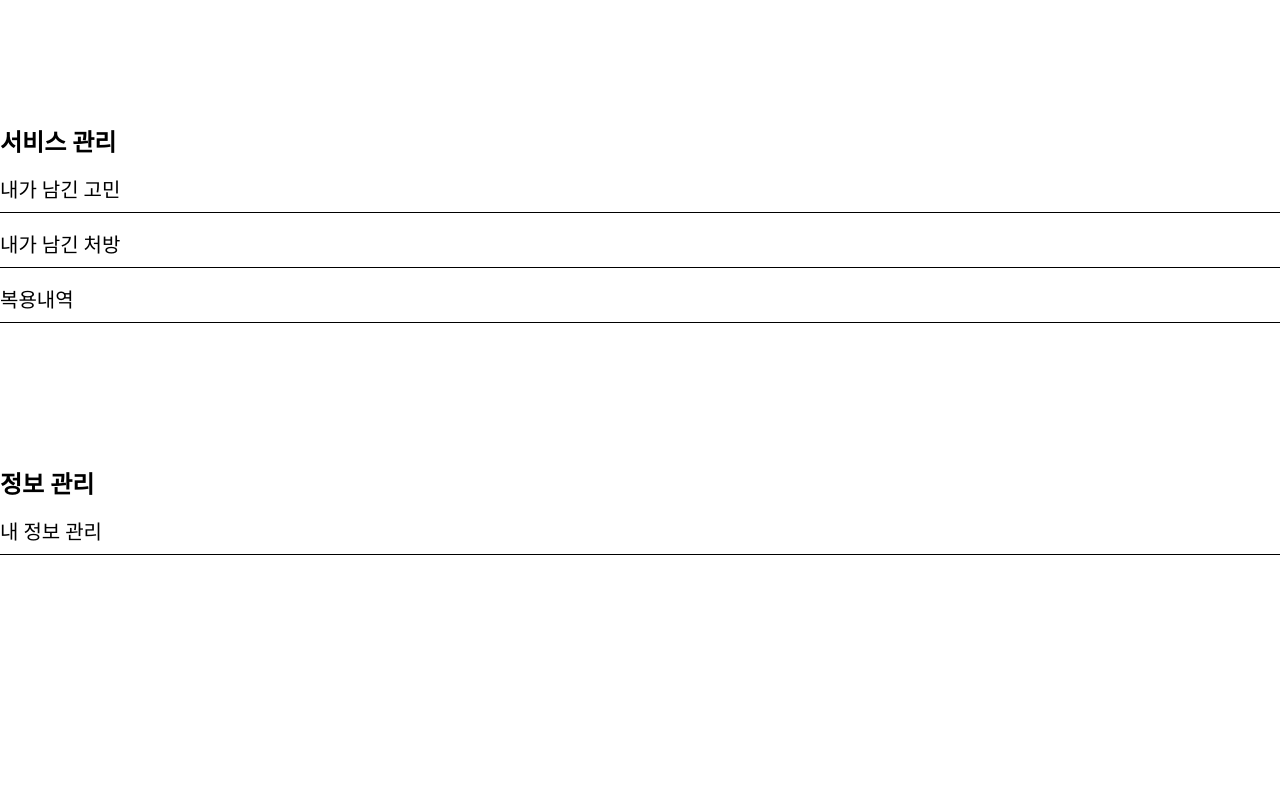
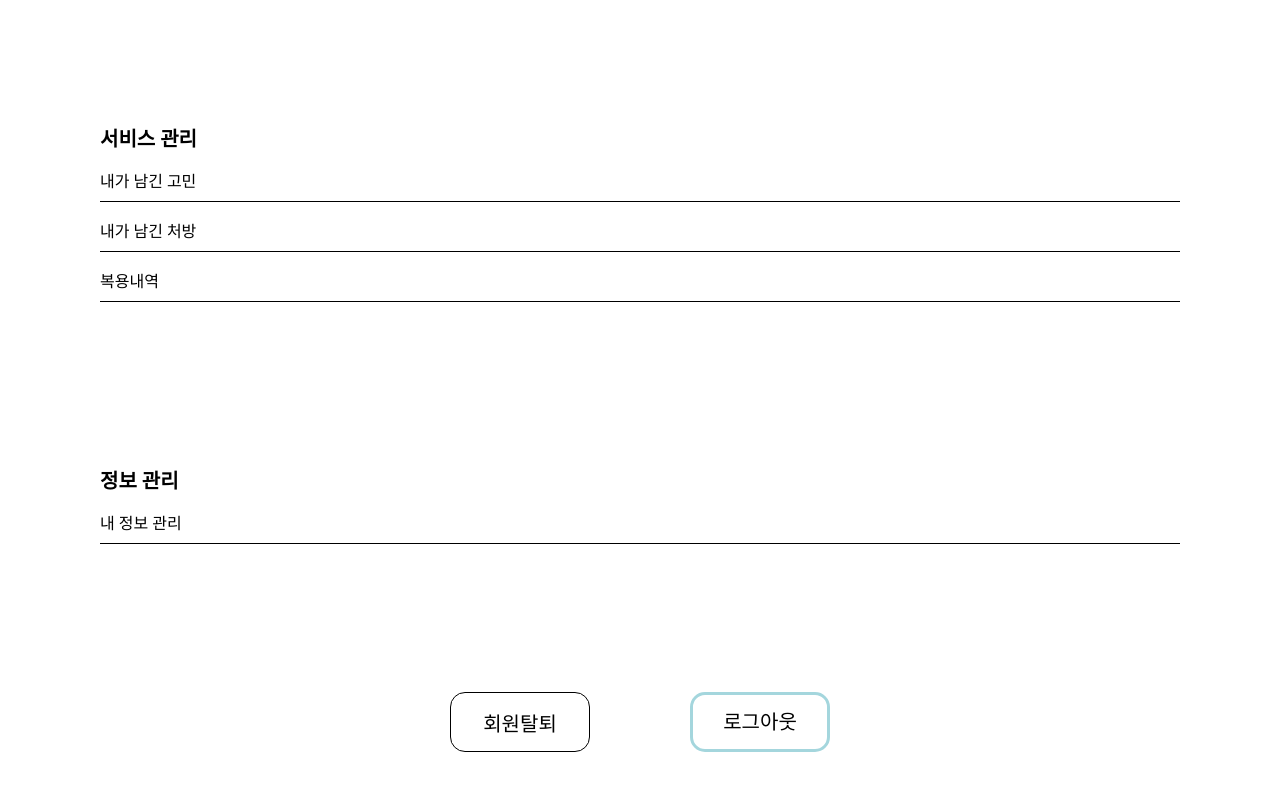
Before and after one commit to kw-bookmedicine/frontend, a React (Create React App) app: page /mypage in a window 1280 px wide. Shown: the part 540-1340 px from the top of the page. Built offline with nearby package versions, Linux system fonts and the light colour scheme; no server answers; a web font is replaced by a local one.

Commit message:
:lipstick: Style: UI 비율 조정

```diff
--- a/src/pages/Mypage.jsx
+++ b/src/pages/Mypage.jsx
@@ -1,5 +1,6 @@
 import React, { useState, useEffect, useRef } from 'react';
 import { Link } from 'react-router-dom';
+import swal from 'sweetalert';
 
 // SERVICE
 import api from '../services/api';
@@ -33,7 +34,7 @@ const Mypage = () => {
 		setIsEdit(false);
 		// 여기서는 간단하게 console에 출력하도록 했지만, 실제로는 이 정보를 서버에 전송하여 저장할 수 있습니다.
 		console.log('유저의 자기소개:', intro);
-		alert('제출되었습니다.');
+		swal('제출되었습니다!', '자기 소개 정보가 변경되었습니다!', 'success');
 	};
 
 	const textAreaRef = useRef(null);
--- a/src/styles/Button.module.css
+++ b/src/styles/Button.module.css
@@ -142,8 +142,8 @@
 
 /* 마이페이지 로그아웃 버튼 */
 .Btn-logout2 {
-	width: 180px;
-	height: 65px;
+	width: 140px;
+	height: 60px;
 	border-radius: 15px;
 	border: 3px solid #a4d6dd;
 	background: #fff;
@@ -151,10 +151,10 @@
 	/* Font */
 	color: #000;
 	font-family: var(--basic-font);
-	font-size: 24px;
+	font-size: 20px;
 	font-style: normal;
-	font-weight: 400;
-	line-height: normal;
+	font-weight: 500;
+	line-height: 24px;
 }
 
 .Btn-logout2:hover {
@@ -177,18 +177,16 @@
 
 /* 마이페이지 회원탈퇴 버튼 */
 .Btn-withdraw {
-	width: 180px;
-	height: 65px;
+	width: 140px;
+	height: 60px;
 	border-radius: 15px;
 	border: 1px solid #000;
 	background: #fff;
-
-	/* Font */
 	color: #000;
 	font-family: var(--basic-font);
-	font-size: 24px;
+	font-size: 20px;
 	font-style: normal;
-	font-weight: 400;
+	font-weight: 500;
 	line-height: normal;
 }
 
--- a/src/styles/MyPage.css
+++ b/src/styles/MyPage.css
@@ -1,7 +1,7 @@
 .myPage_container {
 	box-sizing: border-box;
 	max-width: 100vw;
-	height: 1500px;
+	height: 1410px;
 	display: flex;
 	flex-direction: column;
 	align-items: center;
@@ -19,7 +19,7 @@
 
 .myPage_content {
 	width: 100%;
-	max-width: 1440px;
+	max-width: 1080px;
 	margin: 0 auto;
 	position: absolute;
 	z-index: 1;
@@ -72,7 +72,7 @@
 
 .userInfo_name_text {
 	font-weight: 700;
-	font-size: 28px;
+	font-size: 24px;
 	margin-right: 14px;
 	margin-left: 10px;
 }
@@ -81,7 +81,7 @@
 	width: 100px;
 	height: 100%;
 	border-radius: 10px;
-	font-size: 16px;
+	font-size: 12px;
 	font-weight: 600;
 	background-color: white;
 	text-align: center;
@@ -100,8 +100,8 @@
 	font-family: var(--basic-font);
 	font-weight: 400;
 	font-style: normal;
-	font-size: 16px;
-	line-height: 19px;
+	font-size: 12px;
+	line-height: 16px;
 	color: #000;
 	border: none;
 	background-color: #fff;
@@ -122,7 +122,7 @@
 .info_title {
 	color: #000;
 	font-family: var(--basic-font);
-	font-size: 24px;
+	font-size: 20px;
 	font-style: normal;
 	font-weight: 700;
 	line-height: normal;
@@ -135,10 +135,10 @@
 .info_myInfo_text {
 	color: #000;
 	font-family: var(--basic-font);
-	font-size: 20px;
+	font-size: 16px;
 	font-style: normal;
 	font-weight: 400;
-	line-height: 24px;
+	line-height: 19px;
 	margin-top: 20px;
 	padding-bottom: 10px;
 	border-bottom: 1px solid black;
@@ -152,11 +152,14 @@
 
 .myPage_button_wrapper {
 	display: flex;
-	margin-top: 200px;
-	height: 142px;
+	margin-top: 75px;
+	max-width: 1080px;
+	height: 80px;
 	justify-content: space-around;
+	align-items: center;
 	padding-right: 300px;
 	padding-left: 300px;
+	width: 100%;
 }
 
 .myPage_footer {
```
